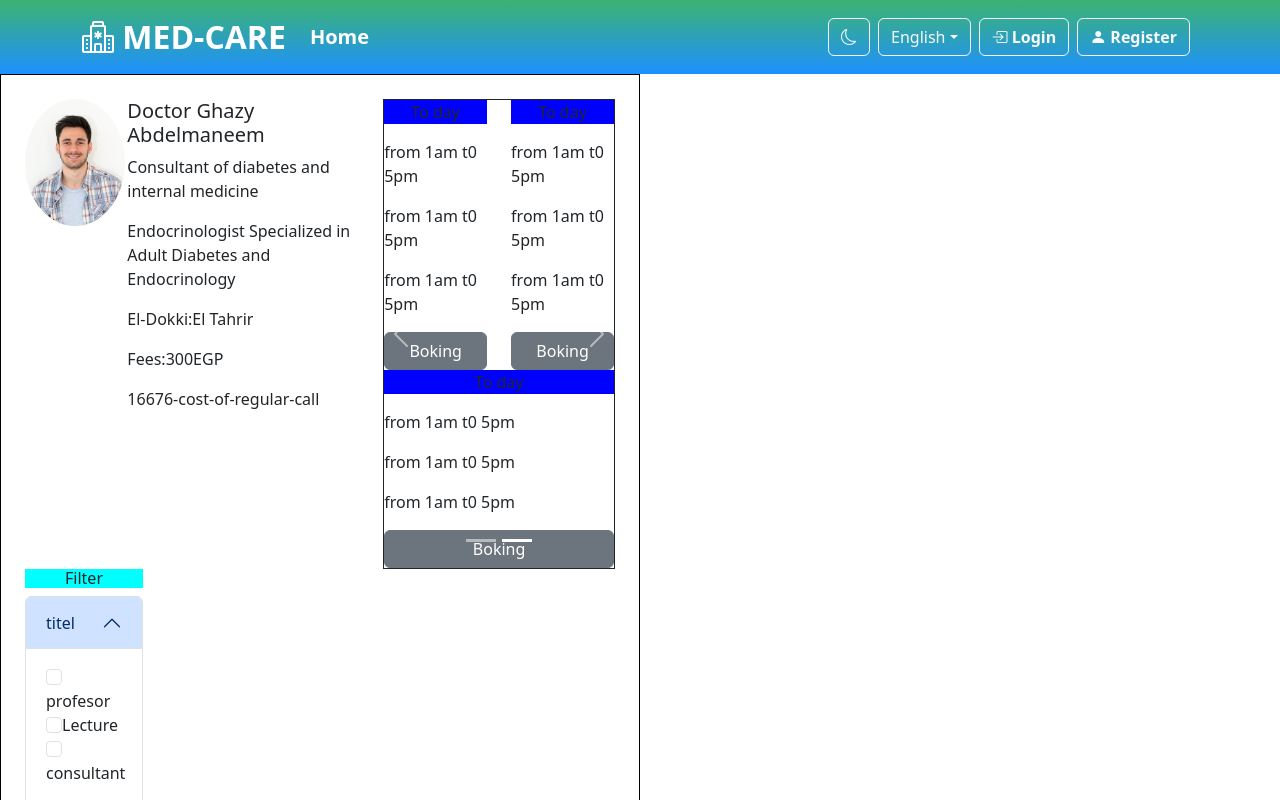
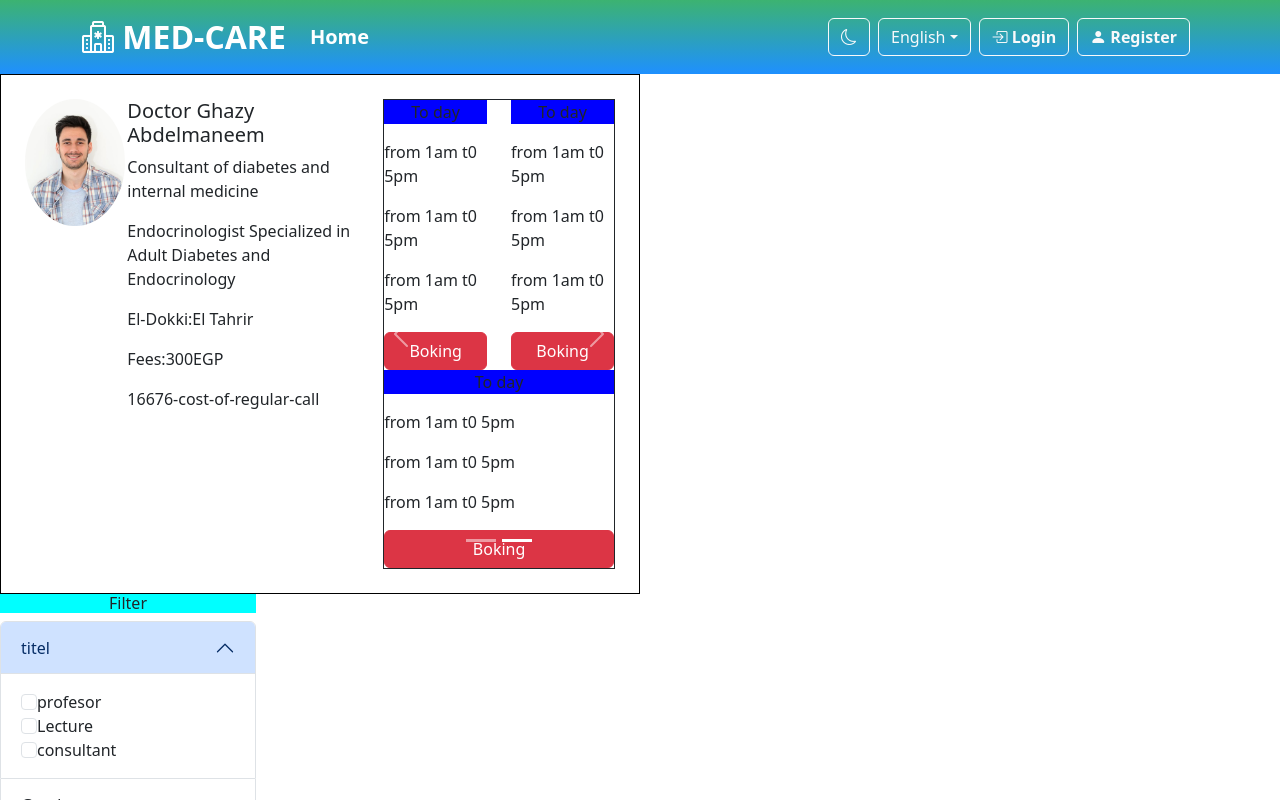
Before and after one commit to Ashryz/Med_Care, a React (Create React App) app: page /Listdoctor in a window 1280 px wide. Shown: the top 800 px of the page. Built offline with nearby package versions, Linux system fonts and the light colour scheme.

Commit message:
lastchang

```diff
--- a/src/Components/Boking/Booking.js
+++ b/src/Components/Boking/Booking.js
@@ -13,7 +13,7 @@ function Booking() {
 
 <p className='appo'>from 1am t0 5pm</p>
 
-<Button id='btn' variant="secondary">Boking</Button>{' '}
+<Button id='btn' variant="danger">Boking</Button>{' '}
 </div>
 <div className='col'>
 <p id='day' >To day</p>
@@ -22,7 +22,7 @@ function Booking() {
 
 <p className='appo'>from 1am t0 5pm</p>
 
-<Button id='btn' variant="secondary">Boking</Button>{' '}
+<Button id='btn' variant="danger">Boking</Button>{' '}
 </div>
 <div className='col'>
 <p id='day' >To day</p>
@@ -31,7 +31,7 @@ function Booking() {
 
 <p className='appo'>from 1am t0 5pm</p>
 
-<Button id='btn' variant="secondary">Boking</Button>{' '}
+<Button id='btn' variant="danger">Boking</Button>{' '}
 </div>
    </div>
     </Carousel.Item>
@@ -44,7 +44,7 @@ function Booking() {
 
 <p className='appo'>from 1am t0 5pm</p>
 
-<Button id='btn' variant="secondary">Boking</Button>{' '}
+<Button id='btn' variant="danger">Boking</Button>{' '}
 </div>
 <div className='col'>
 <p id='day' >To day</p>
@@ -53,7 +53,7 @@ function Booking() {
 
 <p className='appo'>from 1am t0 5pm</p>
 
-<Button id='btn' variant="secondary">Boking</Button>{' '}
+<Button id='btn' variant="danger">Boking</Button>{' '}
 </div>
 <div className='col'>
 <p id='day' >To day</p>
@@ -62,7 +62,7 @@ function Booking() {
 
 <p className='appo'>from 1am t0 5pm</p>
 
-<Button id='btn' variant="secondary">Boking</Button>{' '}
+<Button id='btn' variant="danger">Boking</Button>{' '}
 </div>
    </div>
     </Carousel.Item>
--- a/src/Components/ListDoctor/ListDoctor.js
+++ b/src/Components/ListDoctor/ListDoctor.js
@@ -6,6 +6,8 @@ import Booking from '../Boking/Booking';
 import Filter from '../Filter/Filter';
 function ListDoctor() {
   return (
+    <>
+
    <div className='Min p-4'>
 <Row>
 <div className='col col-2'>
@@ -27,9 +29,11 @@ function ListDoctor() {
 </div>
 </Row>
 
+
+   </div>
 <Filter/>
-   </div>
 
+   </>
   )
 }
 
```
